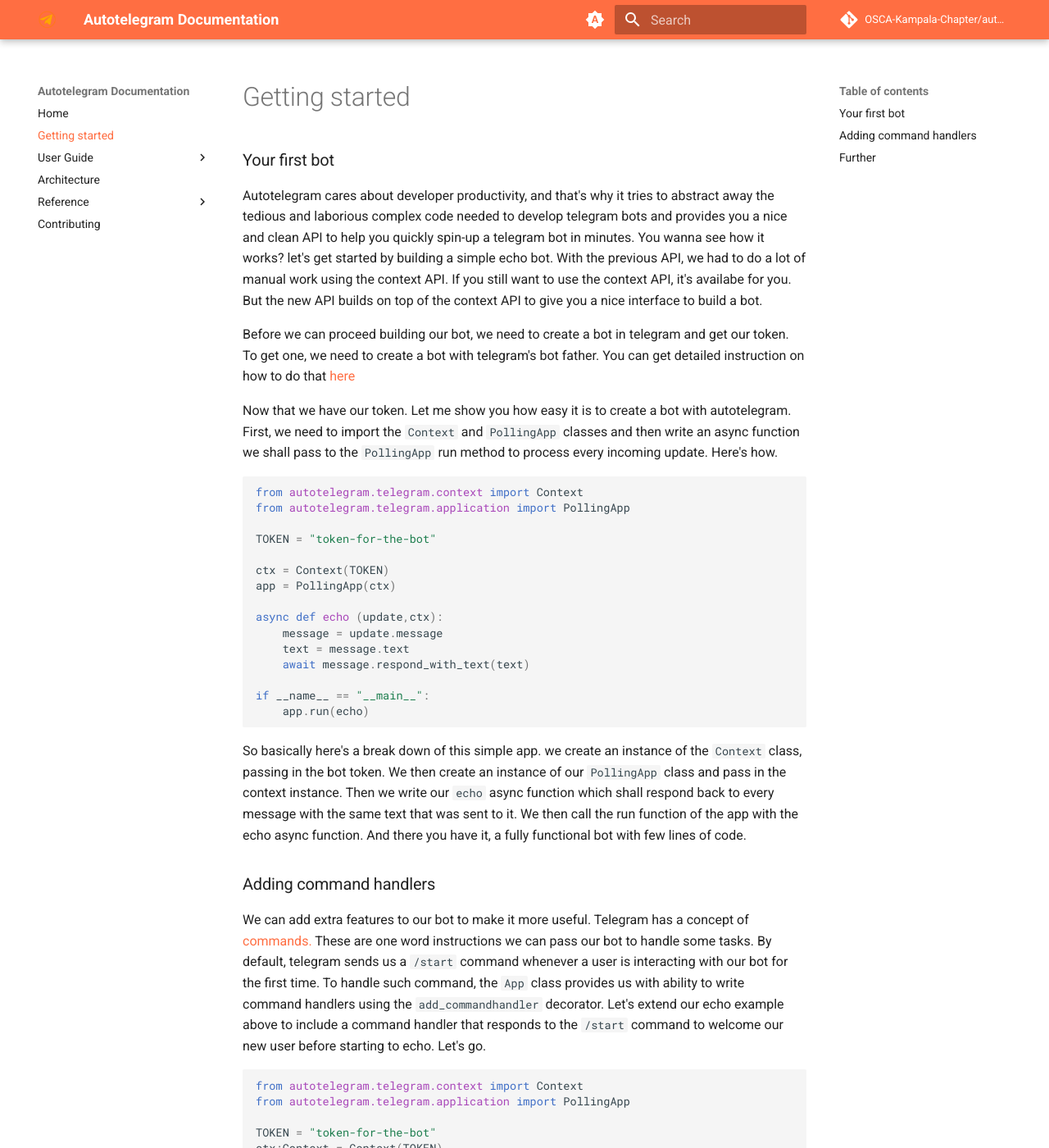
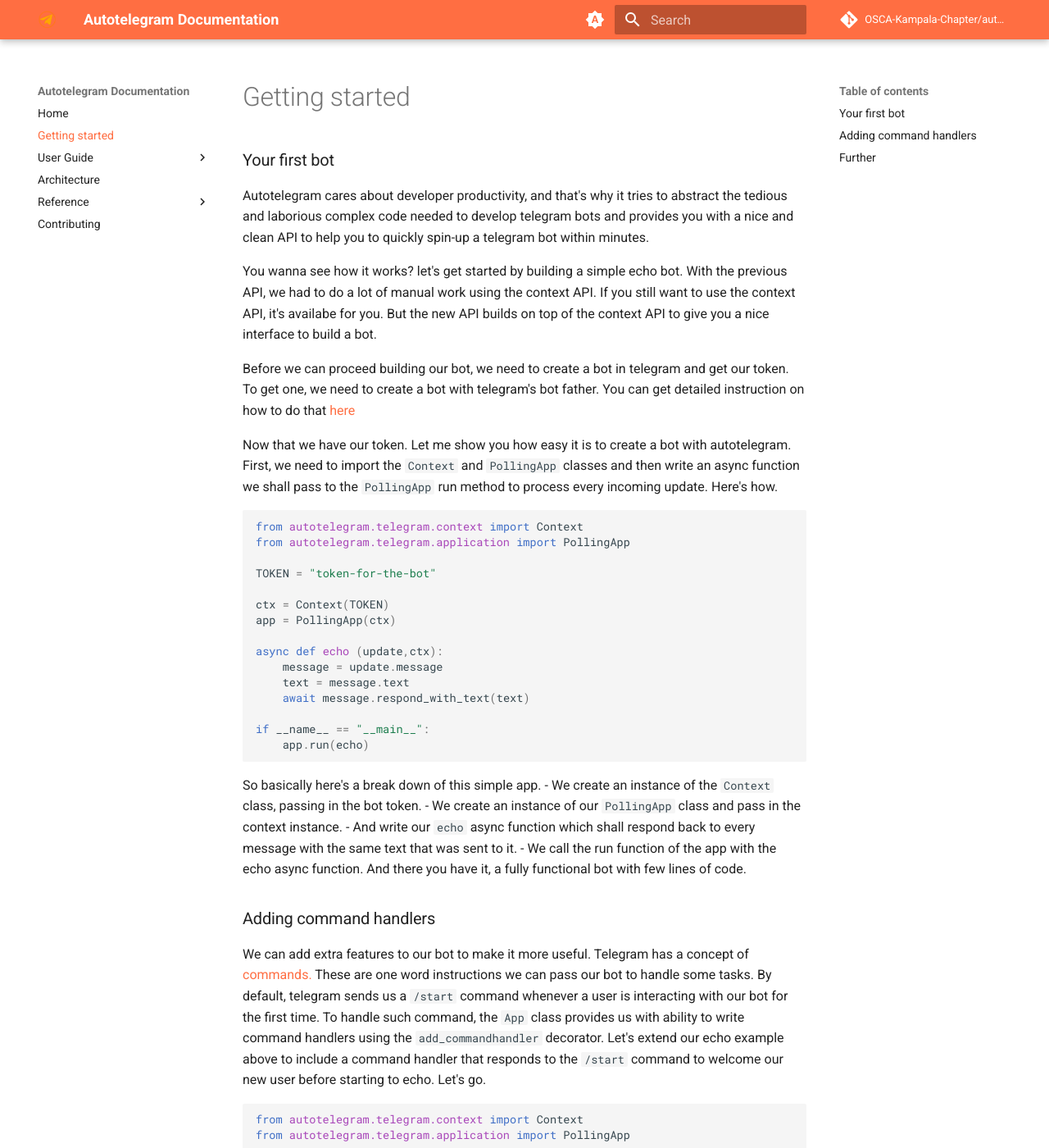
Before and after one commit to OSCA-Kampala-Chapter/autotelegram, an MkDocs documentation site: the page built from docs/get_started.md, in a window 1280 px wide and 1400 px high. Shown: the whole window at 82% size. Built offline with MkDocs 1.6.1 and Material for MkDocs 9.7.7, drawn with Linux system fonts in a browser that asks for light colours; comment, search, counter and statistics services are not loaded; some of the changed text lies outside the part shown.

Commit message:
edited intro section on get started

````diff
--- a/docs/get_started.md
+++ b/docs/get_started.md
@@ -1,8 +1,9 @@
 ### Your first bot
-Autotelegram cares about developer productivity, and that's why it tries to abstract away the tedious
-and laborious complex code needed to develop telegram bots and provides you a nice and clean API to
-help you quickly spin-up a telegram bot in minutes. You wanna see how it works? let's get started
-by building a simple echo bot.
+Autotelegram cares about developer productivity, and that's why it tries to abstract the tedious
+and laborious complex code needed to develop telegram bots and provides you with a nice and clean API to
+help you to quickly spin-up a telegram bot within minutes.
+
+You wanna see how it works? let's get started by building a simple echo bot.
 With the previous API, we had to do a lot of manual work using the context API. If you still want to use
 the context API, it's availabe for you. But the new API builds on top of the context API to give you a nice interface to build a bot.
 
@@ -31,12 +32,10 @@
     app.run(echo)
 ```
 So basically here's a break down of this simple app.
-we create an instance of the `Context` class, passing in the bot token.
-We then create an instance of our `PollingApp` class and pass in the context instance.
-Then we write our `echo` async function which shall respond back to every message with
-the same text that was sent to it.
-We then call the run function of the app with the echo async function. And there you have it,
-a fully functional bot with few lines of code.
+- We create an instance of the `Context` class, passing in the bot token.
+- We create an instance of our `PollingApp` class and pass in the context instance.
+- And write our `echo` async function which shall respond back to every message with the same text that was sent to it.
+- We call the run function of the app with the echo async function. And there you have it, a fully functional bot with few lines of code.
 
 ### Adding command handlers
 We can add extra features to our bot to make it more useful. Telegram has a concept of [commands.](https://core.telegram.org/bots/features#commands)
````
Also changed, not shown: other parts of docs/get_started.md (+1 -2 lines).
